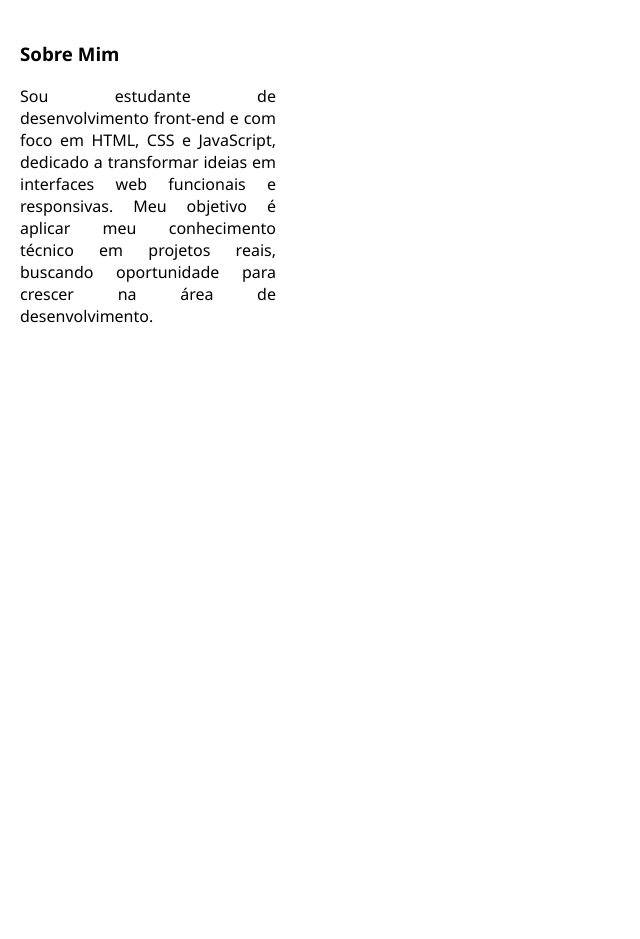
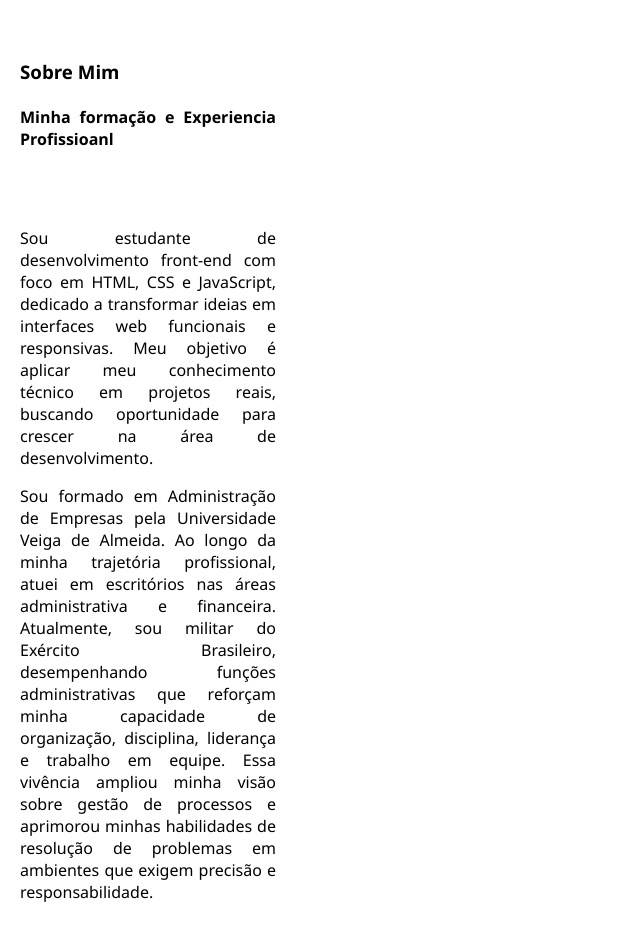
Before and after one commit to rgmeireles/aula_front_senai, a plain HTML site: page index.html in a window 1280 px wide. Shown: the part 464-1403 px from the top of the page, without its empty margins (0-640 px from the left). Before the commit the page ends 827 px from the top, so only its background shows below. Drawn offline with Linux system fonts and the light colour scheme.

Commit message:
Add files via upload

```diff
--- a/index.html
+++ b/index.html
@@ -7,17 +7,39 @@
     <title>Portfólio</title>
     <link rel="stylesheet" href="CSS/style.css">
 
-    </head>
+</head>
 
 <body>
+    <header>
         <img src="images/Header.jpg" alt="Cabeçalho">
+    </header> <br>
 
-        <section id="sobre" class="sobre container">
-            <h3>Sobre Mim</h3>
-            <p>
-                Sou estudante de desenvolvimento front-end e com foco em HTML, CSS e JavaScript, dedicado a transformar ideias em interfaces web funcionais e responsivas. Meu objetivo é aplicar meu conhecimento técnico em projetos reais, buscando oportunidade para crescer na área de desenvolvimento.
-            </p>
-        </section>
+    <section class="container2">
+        <h3>Sobre Mim</h3>
+        <h4>Minha formação e Experiencia Profissioanl</h4>
+
+    </section>
+
+    <section class="container">
+
+        <p>
+            Sou estudante de desenvolvimento front-end com foco em HTML, CSS e JavaScript, dedicado a transformar ideias
+            em interfaces web funcionais e responsivas. Meu objetivo é aplicar meu conhecimento técnico em projetos
+            reais, buscando oportunidade para crescer na área de desenvolvimento.
+        </p>
+
+    <p>
+        Sou formado em Administração de Empresas pela Universidade Veiga de Almeida. Ao longo da minha trajetória profissional,
+        atuei em escritórios nas áreas administrativa e financeira. Atualmente, sou militar do Exército Brasileiro,
+        desempenhando funções administrativas que reforçam minha capacidade de organização, disciplina, liderança e trabalho em
+        equipe. Essa vivência ampliou minha visão sobre
+        gestão de processos e aprimorou minhas habilidades de resolução de problemas em ambientes que exigem precisão e
+        responsabilidade.
+
+
+    </p>
+    </section>
+
 </body>
 
 </html>
```
